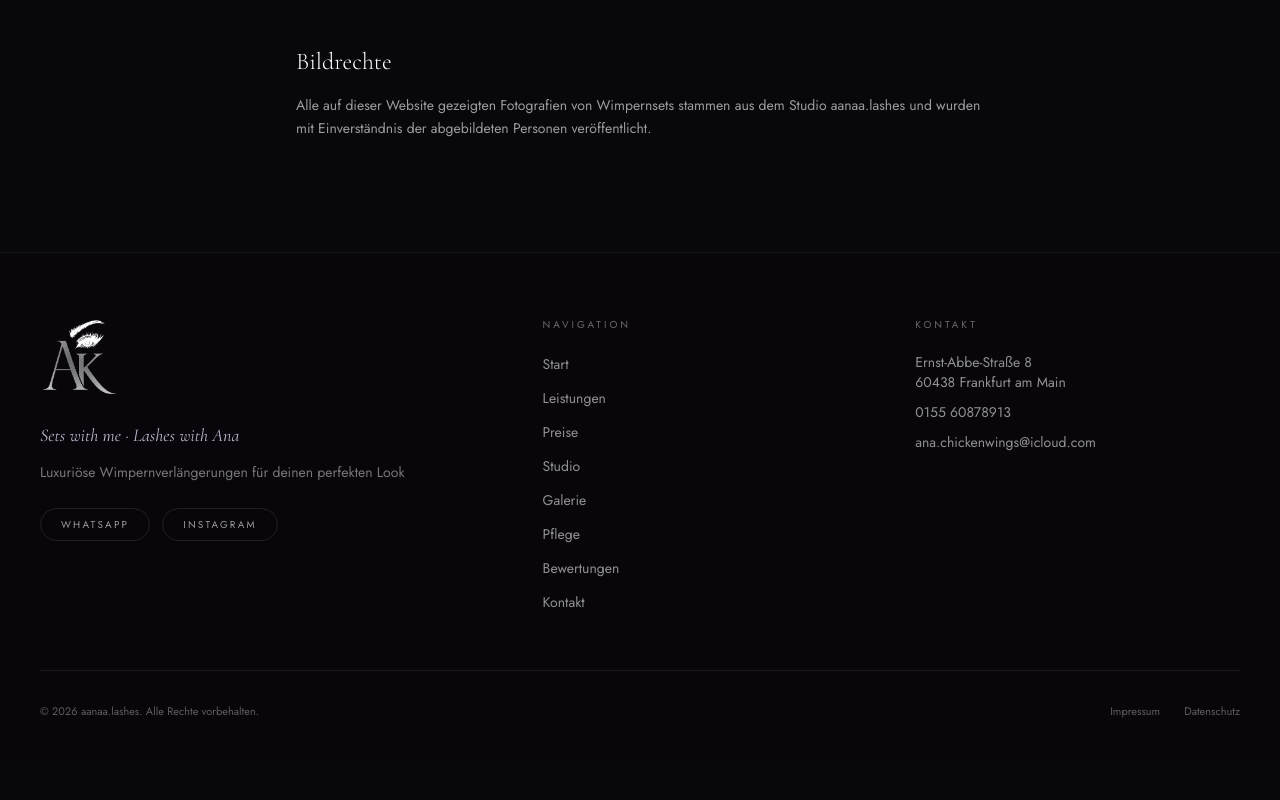
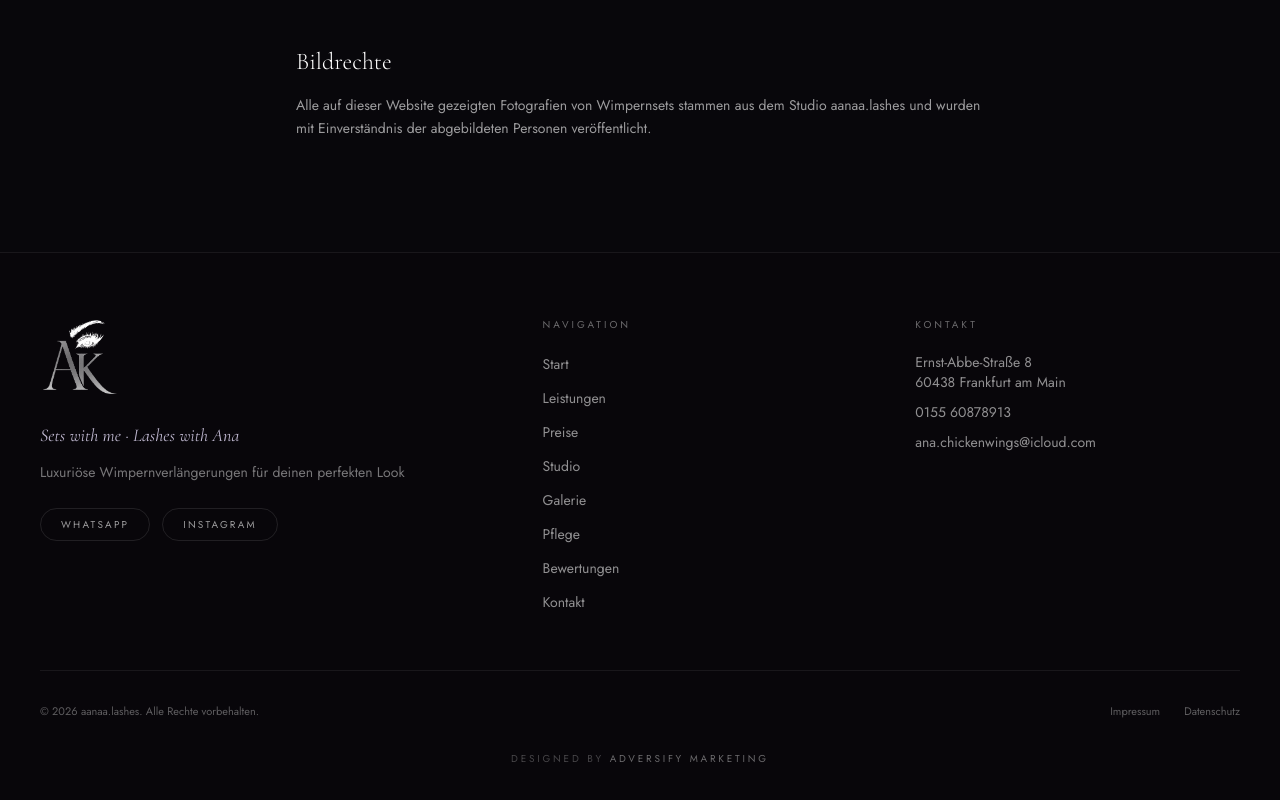
Before and after one commit to lucabrue10/analashes, a Next.js app: page /impressum in a window 1280 px wide. Shown: the part 1135-1935 px from the top of the page. Before the commit the page ends 1894 px from the top, so only its background shows below. Built offline with nearby package versions, Linux system fonts and the light colour scheme.

Commit message:
Gestalterhinweis in den Fußbereich
Zentriert unter Impressum und Datenschutz, zurückhaltend gesetzt, damit die
Zeile die Kontaktangaben darüber nicht überdeckt.

Co-Authored-By: Claude Opus 5 <noreply@anthropic.com>
Claude-Session: https://claude.ai/code/session_012aCw13eD5f8PL8wKoJkzU9

```diff
--- a/components/Footer.tsx
+++ b/components/Footer.tsx
@@ -85,6 +85,11 @@ export function Footer() {
             </a>
           </p>
         </div>
+
+        <p className="mt-8 text-center text-[10px] tracking-[0.28em] text-white/25 uppercase">
+          Designed by{" "}
+          <span className="text-white/40">Adversify Marketing</span>
+        </p>
       </div>
     </footer>
   );
```
